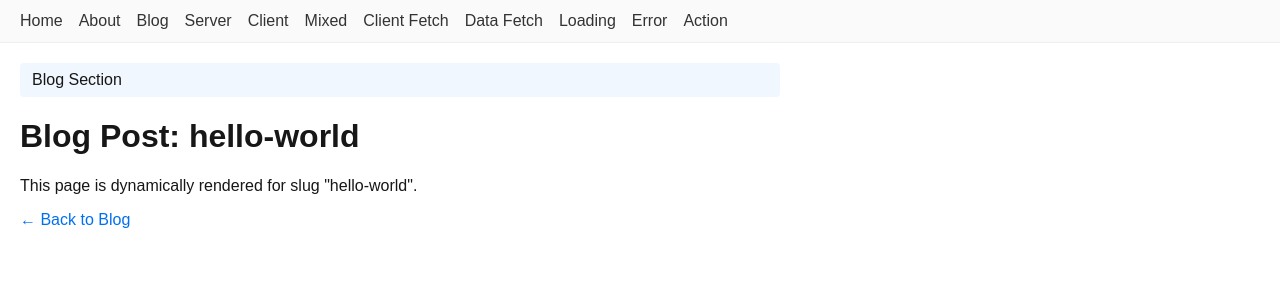
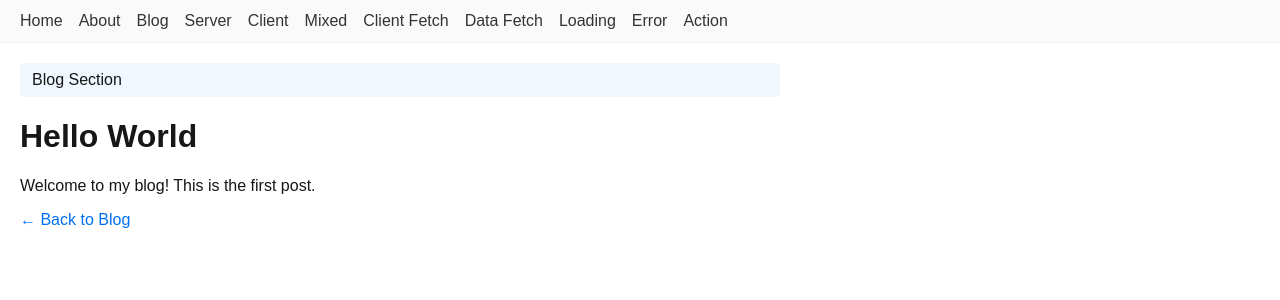
Before and after one commit to yaoylu/nextjs-learning, a Next.js app: page /blog/hello-world in a window 1280 px wide. Shown: the top 300 px of the page. Built offline with nearby package versions, Linux system fonts and the light colour scheme.

Commit message:
Add generateStaticParams to blog posts for SSG

```diff
--- a/src/app/blog/[slug]/page.tsx
+++ b/src/app/blog/[slug]/page.tsx
@@ -1,4 +1,28 @@
 import Link from "next/link"
+
+// 模拟博客数据（实际项目中从数据库或 CMS 获取）
+const posts: Record<string, { title: string; content: string }> = {
+  "hello-world": {
+    title: "Hello World",
+    content: "Welcome to my blog! This is the first post.",
+  },
+  "learn-nextjs": {
+    title: "Learning Next.js",
+    content: "Next.js makes React development easier with SSR, routing, and more.",
+  },
+  "react-vs-nextjs": {
+    title: "React vs Next.js",
+    content: "React is a library, Next.js is a framework built on top of React.",
+  },
+}
+
+// generateStaticParams — 告诉 Next.js 在 build 时预先生成哪些页面
+// 构建时: Next.js 调用这个函数 → 得到 slug 列表 → 为每个 slug 生成静态 HTML
+// 效果: /blog/hello-world, /blog/learn-nextjs, /blog/react-vs-nextjs 变成静态页面（SSG）
+export async function generateStaticParams() {
+  return Object.keys(posts).map(slug => ({ slug }))
+  // 返回: [{ slug: "hello-world" }, { slug: "learn-nextjs" }, { slug: "react-vs-nextjs" }]
+}
 
 export default async function BlogPostPage({
   params,
@@ -6,11 +30,21 @@ export default async function BlogPostPage({
   params: Promise<{ slug: string }>
 }) {
   const { slug } = await params
+  const post = posts[slug]
+
+  if (!post) {
+    return (
+      <div>
+        <h1>Post not found</h1>
+        <Link href="/blog">← Back to Blog</Link>
+      </div>
+    )
+  }
 
   return (
     <div>
-      <h1>Blog Post: {slug}</h1>
-      <p>This page is dynamically rendered for slug "{slug}".</p>
+      <h1>{post.title}</h1>
+      <p>{post.content}</p>
       <Link href="/blog">← Back to Blog</Link>
     </div>
   )
```
